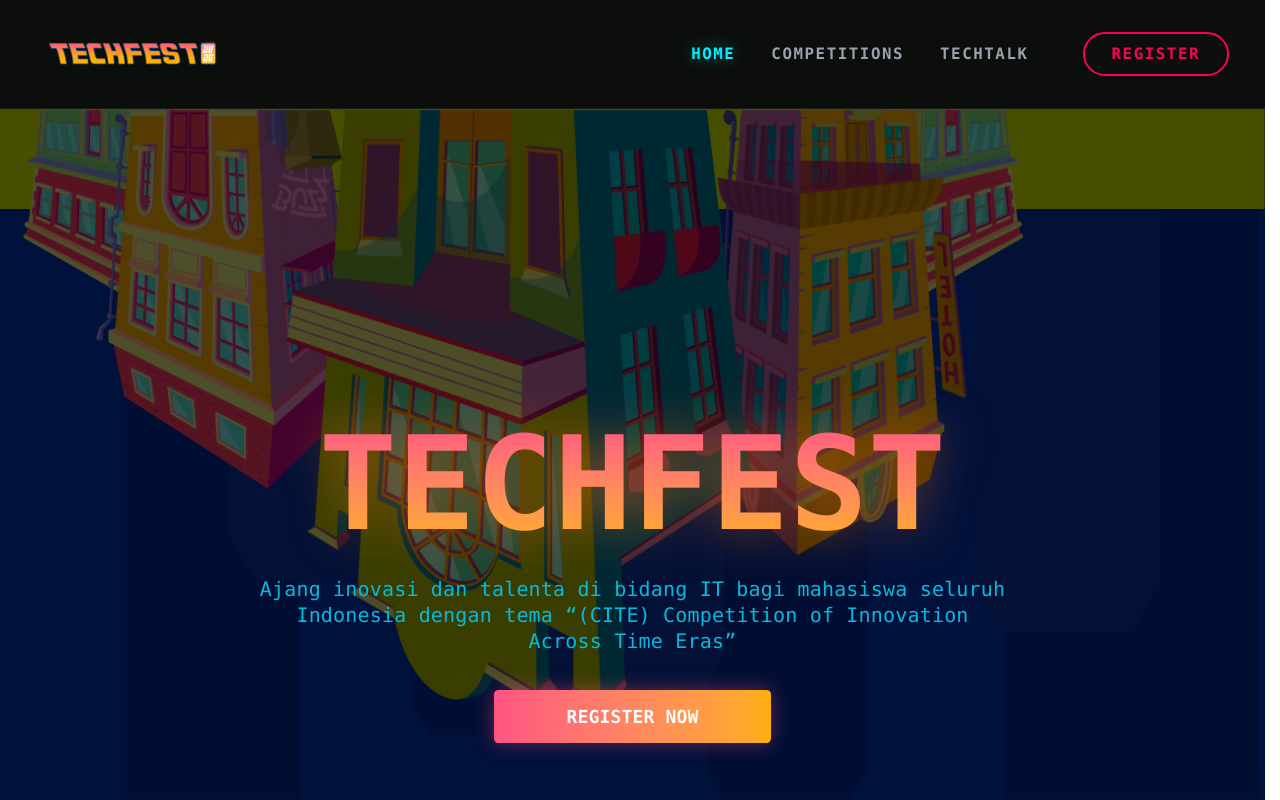
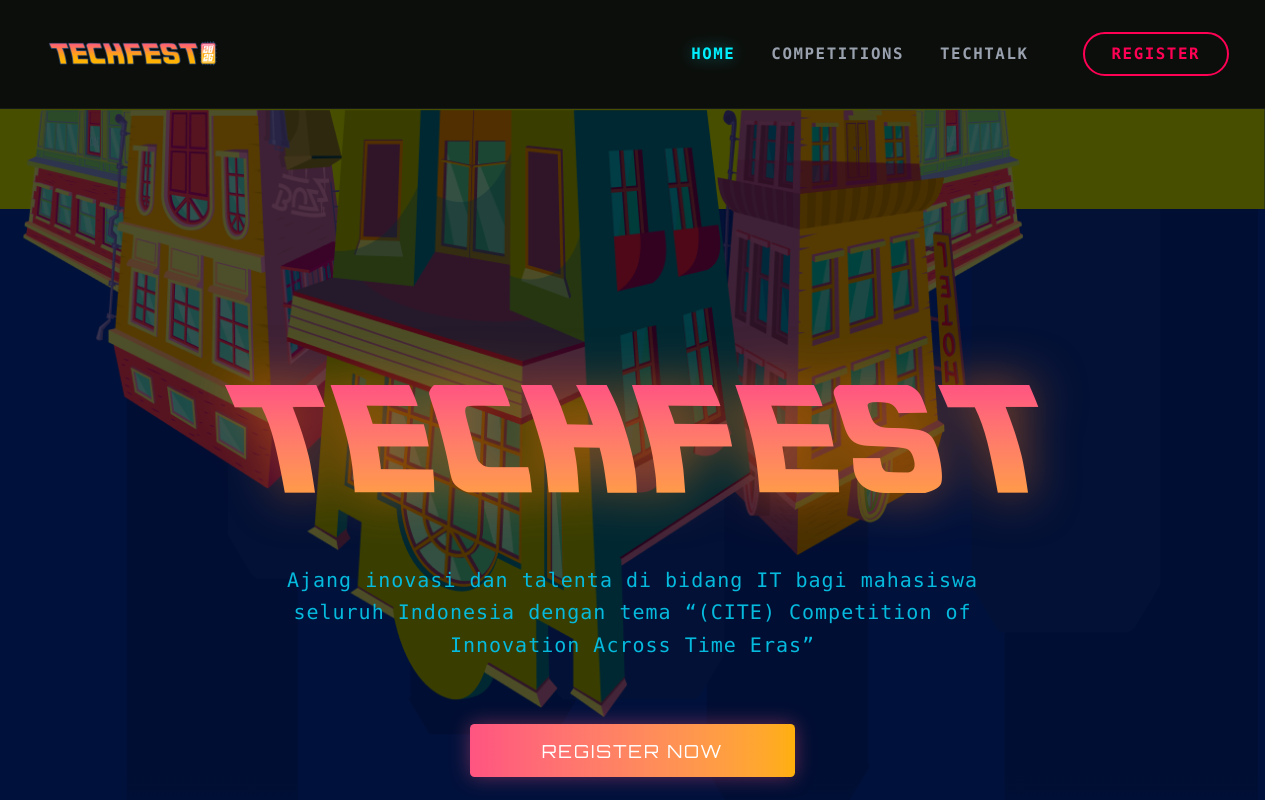
Before and after one commit to HIMTI-Binus-University/TECHFEST-2026, a React (Vite) app: page / in a window 1280 px wide. Shown: the top 800 px of the page. Built offline with nearby package versions, Linux system fonts and the light colour scheme; a web font is replaced by a local one.

Commit message:
feat: new title font in hero section

```diff
--- a/src/components/Hero.jsx
+++ b/src/components/Hero.jsx
@@ -14,18 +14,23 @@ const Hero = () => {
           <img src={city} className="absolute top-0 left-5 z-30 w-2/3 md:w-[760px] lg:w-[1000px] h-auto -scale-y-100 -scale-x-100 opacity-100 brightness-[0.4]"/>
       </div>
       {/*Techfest text*/}
-      <div className="relative z-30 flex flex-col items-center space-y-4 md:space-y-6 mt-16 md:mt-32 text-center">
-        <div className="text-5xl sm:text-7xl lg:text-[130px] font-black bg-gradient-to-b from-[#FF5481] to-[#FFAF08] bg-clip-text text-transparent whitespace-nowrap leading-none drop-shadow-[0_0_25px_rgba(249,115,22,0.6)]">
+      <div className="relative z-30 flex flex-col items-center space-y-5 md:space-y-7 mt-16 md:mt-32 text-center">
+        <div className="px-1 pt-2 pb-6 text-5xl sm:text-7xl lg:text-[124px] font-black bg-gradient-to-b from-[#FF5481] to-[#FFAF08] bg-clip-text text-transparent whitespace-nowrap leading-[0.9] drop-shadow-[0_0_25px_rgba(249,115,22,0.6)]"
+        style={{ fontFamily: 'BTTF' }}>
           TECHFEST
         </div>
         {/*placeholder subtext*/}
-        <p className="text-[16px] md:text-[20px] font-medium text-[#05BADD] max-w-2xl text-center">
+        <p
+          className="text-[16px] md:text-[20px] font-medium text-[#05BADD] max-w-2xl text-center leading-relaxed tracking-wider"
+          style={{ fontFamily: 'var(--font-body)' }}
+        >
           Ajang inovasi dan talenta di bidang IT bagi mahasiswa seluruh Indonesia dengan tema &ldquo;(CITE) Competition of Innovation Across Time Eras&rdquo;
         </p>
         {/*button + link*/}
         <Link
         to="/register"
-        className="mt-6 md:mt-8 bg-gradient-to-r from-[#FF5481] to-[#FFAF08] text-white font-bold py-3 px-8 md:px-16 rounded shadow-[0_0_20px_rgba(255,84,129,0.4)] hover:shadow-[0_0_30px_rgba(255,84,129,0.6)] transition-all duration-300 inline-block">
+        className="mt-10 md:mt-14 bg-gradient-to-r from-[#FF5481] to-[#FFAF08] text-white tracking-widest py-3 px-8 md:px-16 rounded shadow-[0_0_20px_rgba(255,84,129,0.4)] hover:shadow-[0_0_30px_rgba(255,84,129,0.6)] transition-all duration-300 inline-block"
+        style={{ fontFamily: 'var(--font-title)' }}>
         REGISTER NOW
         </Link>
       </div>
--- a/src/index.css
+++ b/src/index.css
@@ -32,6 +32,13 @@
   @media (max-width: 1024px) {
     font-size: 16px;
   }
+}
+
+@font-face {
+  font-family: "BTTF";
+  src: url('./assets/fonts/BTTF.ttf');
+  fontweight: normal;
+  font-style: normal;
 }
 
 @media (prefers-color-scheme: dark) {
--- a/src/pages/Homepage.jsx
+++ b/src/pages/Homepage.jsx
@@ -3,7 +3,6 @@ import Hero from '../components/Hero'
 import Timeline from '../components/Timeline'
 import About from '../components/About'
 import MainEvents from '../components/MainEvents'
-import Carousel from '../components/Carousel'
 import Footer from '../components/Footer'
 
 const Homepage = () => {
@@ -16,7 +15,6 @@ const Homepage = () => {
         <Timeline />
         <About />
         <MainEvents />
-        <Carousel />
       </main>
 
       <Footer />
```
Also changed, not shown: src/assets/fonts/BTTF.ttf (added).
